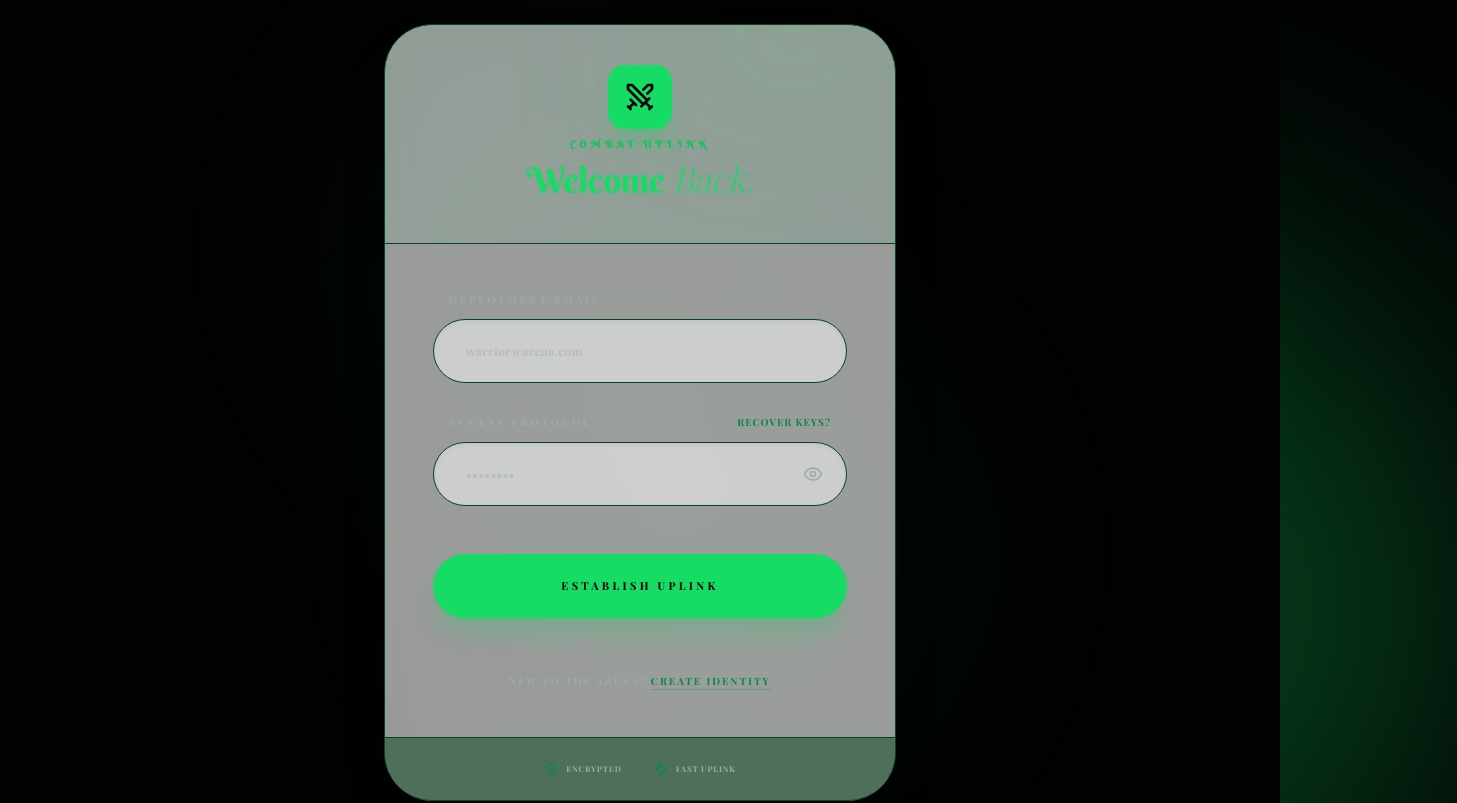
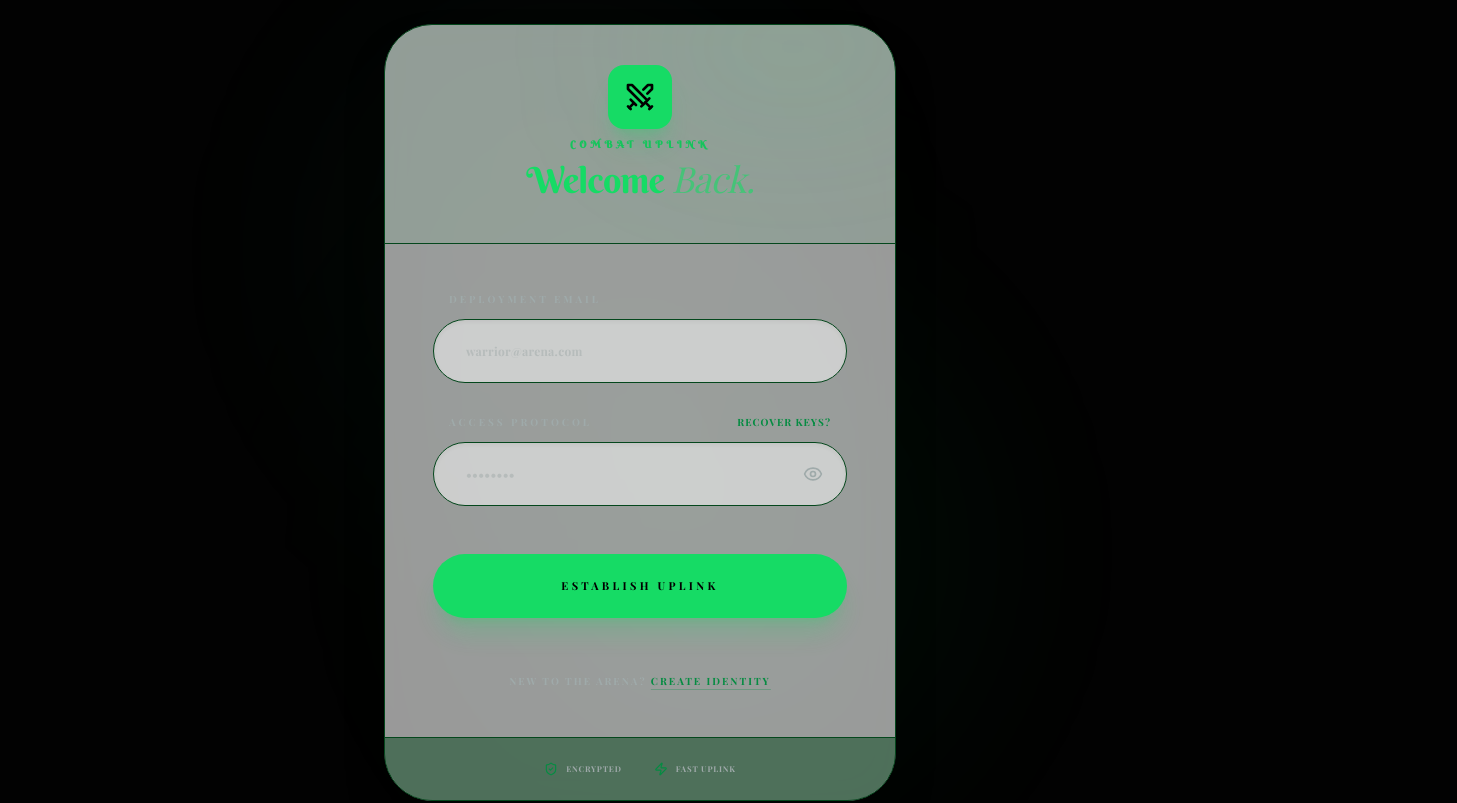
Before and after one commit to soundlostin-tech/s.martking, a Next.js app: page /signin in a window 1280 px wide. Shown: the top 803 px of the page, 1457 px wide, since content can reach past the window. Built offline with nearby package versions, Linux system fonts and the light colour scheme; a web font is replaced by a local one.

Commit message:
Auto-sync after agent response

```diff
--- a/src/app/globals.css
+++ b/src/app/globals.css
@@ -251,3 +251,52 @@
 .shape-diamond {
   clip-path: polygon(50% 0%, 100% 50%, 50% 100%, 0% 50%);
 }
+
+.mesh-bg {
+  position: fixed;
+  top: 0;
+  left: 0;
+  width: 100%;
+  height: 100%;
+  z-index: -1;
+  background-color: #020202;
+  overflow: hidden;
+  pointer-events: none;
+}
+
+.mesh-bg::before {
+  content: "";
+  position: absolute;
+  inset: 0;
+  background-image:
+    linear-gradient(to right, rgba(22, 219, 101, 0.05) 1px, transparent 1px),
+    linear-gradient(to bottom, rgba(22, 219, 101, 0.05) 1px, transparent 1px);
+  background-size: 40px 40px;
+  mask-image: radial-gradient(ellipse at center, black, transparent 80%);
+}
+
+.scan-line {
+  position: absolute;
+  width: 100%;
+  height: 2px;
+  background: linear-gradient(to right, transparent, rgba(22, 219, 101, 0.2), transparent);
+  animation: scan 8s linear infinite;
+  opacity: 0.5;
+}
+
+@keyframes scan {
+  0% {
+    top: -5%;
+  }
+  100% {
+    top: 105%;
+  }
+}
+
+.glow-particle {
+  position: absolute;
+  border-radius: 50%;
+  background: rgba(22, 219, 101, 0.4);
+  filter: blur(4px);
+  pointer-events: none;
+}
--- a/src/components/layout/AnimatedBackground.tsx
+++ b/src/components/layout/AnimatedBackground.tsx
@@ -14,33 +14,57 @@ export function AnimatedBackground() {
 
   return (
     <div className="mesh-bg">
+      <div className="scan-line" />
+
+      {/* Dynamic Tactical Blobs */}
       <motion.div
         animate={{
-          x: [0, 100, 0],
-          y: [0, 50, 0],
-          scale: [1, 1.3, 1]
+          x: [0, 50, 0],
+          y: [0, 30, 0],
+          scale: [1, 1.1, 1],
+          opacity: [0.1, 0.2, 0.1]
         }}
-        transition={{ duration: 20, repeat: Infinity, ease: "linear" }}
-        className="absolute top-[-10%] left-[-10%] w-[70%] h-[70%] bg-primary/30 rounded-full blur-[120px] animate-blob"
+        transition={{ duration: 15, repeat: Infinity, ease: "easeInOut" }}
+        className="absolute top-[10%] left-[10%] w-[40%] h-[40%] bg-[#16DB65] rounded-full blur-[100px]"
       />
       <motion.div
         animate={{
-          x: [0, -80, 0],
-          y: [0, 100, 0],
-          scale: [1.3, 1, 1.3]
+          x: [0, -40, 0],
+          y: [0, 60, 0],
+          scale: [1.1, 1, 1.1],
+          opacity: [0.05, 0.15, 0.05]
         }}
-        transition={{ duration: 25, repeat: Infinity, ease: "linear" }}
-        className="absolute bottom-[-10%] right-[-10%] w-[80%] h-[80%] bg-accent/30 rounded-full blur-[120px] animate-blob"
+        transition={{ duration: 20, repeat: Infinity, ease: "easeInOut" }}
+        className="absolute bottom-[15%] right-[5%] w-[50%] h-[50%] bg-[#058C42] rounded-full blur-[120px]"
       />
-      <motion.div
-        animate={{
-          x: [0, 50, 0],
-          y: [0, -50, 0],
-          opacity: [0.3, 0.6, 0.3]
-        }}
-        transition={{ duration: 15, repeat: Infinity, ease: "linear" }}
-        className="absolute top-[20%] right-[10%] w-[50%] h-[50%] bg-secondary/20 rounded-full blur-[100px] animate-blob"
-      />
+
+      {/* Subtle Grid Corner Accents */}
+      <div className="absolute top-0 left-0 w-32 h-32 border-t border-l border-[#16DB65]/10 m-8" />
+      <div className="absolute top-0 right-0 w-32 h-32 border-t border-r border-[#16DB65]/10 m-8" />
+      <div className="absolute bottom-0 left-0 w-32 h-32 border-b border-l border-[#16DB65]/10 m-8" />
+      <div className="absolute bottom-0 right-0 w-32 h-32 border-b border-r border-[#16DB65]/10 m-8" />
+
+      {/* Glitch Particles */}
+      {[...Array(6)].map((_, i) => (
+        <motion.div
+          key={i}
+          initial={{
+            x: Math.random() * 100 + "%",
+            y: Math.random() * 100 + "%",
+            opacity: 0
+          }}
+          animate={{
+            opacity: [0, 0.2, 0],
+            scale: [0, 1, 0],
+          }}
+          transition={{
+            duration: 2 + Math.random() * 3,
+            repeat: Infinity,
+            delay: Math.random() * 5
+          }}
+          className="glow-particle w-1 h-1"
+        />
+      ))}
     </div>
   );
 }
```
